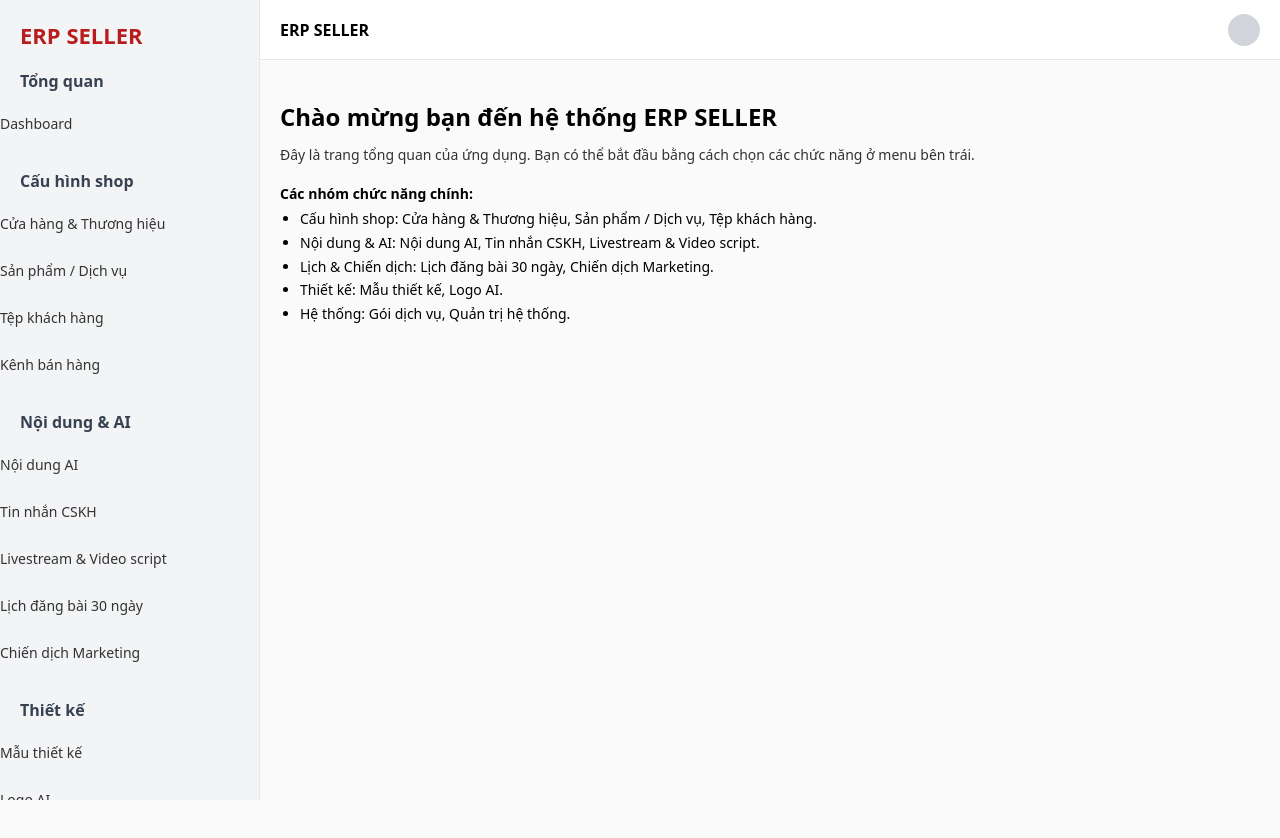
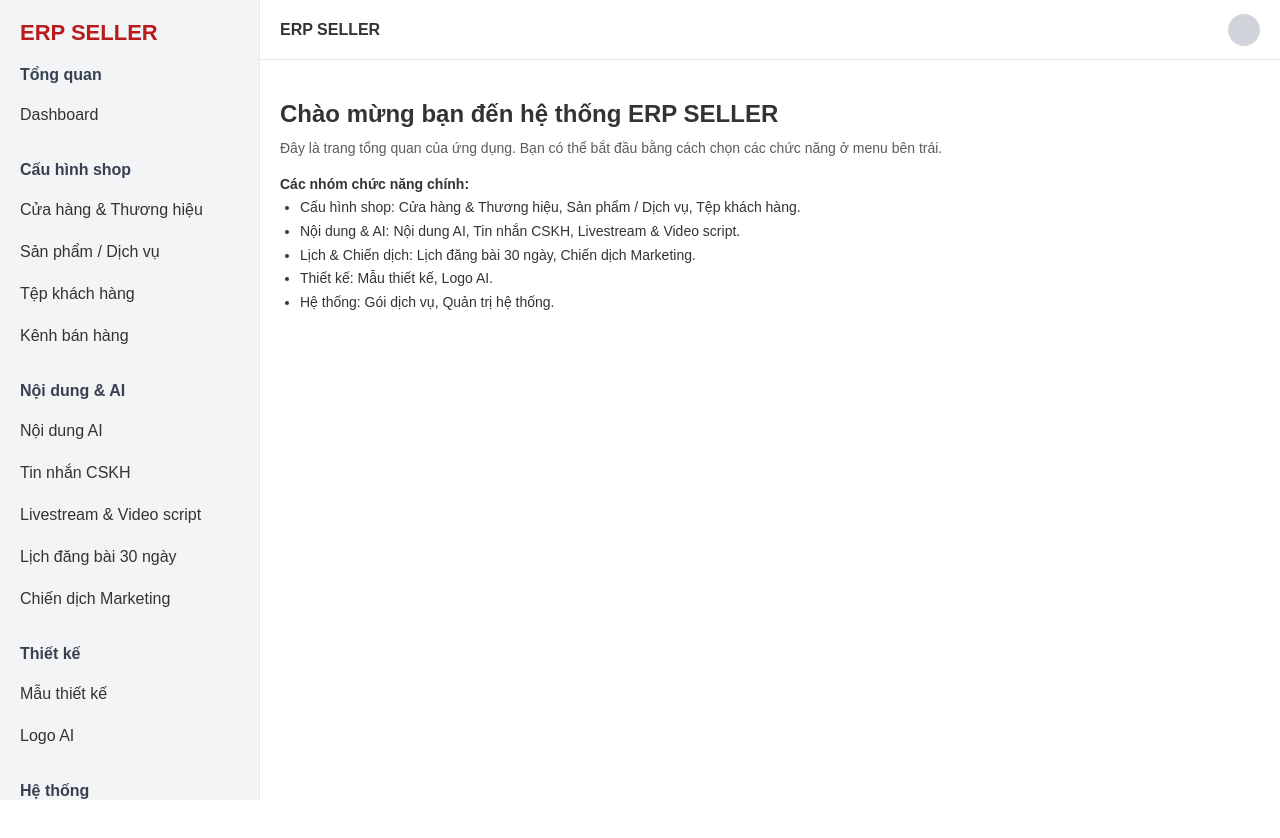
Before and after one commit to conlele0201/erp-seller-crm, a Next.js app: page / in a window 1280 px wide. Built offline with nearby package versions, Linux system fonts and the light colour scheme.

Commit message:
Update globals.css

```diff
--- a/app/globals.css
+++ b/app/globals.css
@@ -1,3 +1,4 @@
+/* Reset */
 * {
   margin: 0;
   padding: 0;
@@ -5,33 +6,56 @@
 }
 
 body {
-  background-color: #fafafa;
-  font-family: system-ui, -apple-system, BlinkMacSystemFont, "Segoe UI",
-    sans-serif;
+  font-family: Arial, sans-serif;
+  background-color: #ffffff;
+  color: #333;
 }
 
-/* ====== SIDEBAR ITEM – CHO NỀN TRÀN FULL 2 BÊN ====== */
-/* Sidebar hiện đang có padding-left/right: 20px
-   => Dùng margin âm -20px để nền của item tràn sát viền trái/phải
-*/
-.sidebar-item {
-  display: block;
-  padding: 10px 20px;
-  margin: 0 -20px 4px; /* TRICK quan trọng: tràn ra 2 bên 20px */
-  cursor: pointer;
-  font-size: 14px;
-  color: #333;
-  transition: background-color 0.15s ease, color 0.15s ease;
+/* Sidebar */
+.sidebar {
+  width: 260px;
+  height: 100vh;
+  background-color: #f3f4f6;
+  border-right: 1px solid #e5e7eb;
+  padding: 20px;
+  position: fixed;
+  top: 0;
+  left: 0;
+  overflow-y: auto;
 }
 
-/* Màu khi hover */
-.sidebar-item:hover {
-  background-color: #ffe3e3;
+.sidebar h2 {
+  margin-bottom: 20px;
 }
 
-/* Màu khi active (nếu anh gắn class="sidebar-item active") */
-.sidebar-item.active {
-  background-color: #fecaca;
-  color: #b91c1c;
-  font-weight: 600;
+/* Menu group title */
+.menu-group {
+  margin: 20px 0 8px;
+  font-weight: bold;
 }
+
+/* Menu item */
+.menu-item {
+  padding: 10px 14px;
+  margin-bottom: 6px;
+  border-radius: 8px;
+  cursor: pointer;
+  transition: 0.2s;
+}
+
+/* Hover */
+.menu-item:hover {
+  background-color: #ffe4e4;
+}
+
+/* Active (mục đang click) */
+.menu-item.active {
+  background-color: #ffcccc;
+  border: 1px solid #ff9999;
+}
+
+/* Main content */
+.main-content {
+  margin-left: 260px;
+  padding: 40px;
+}
```
